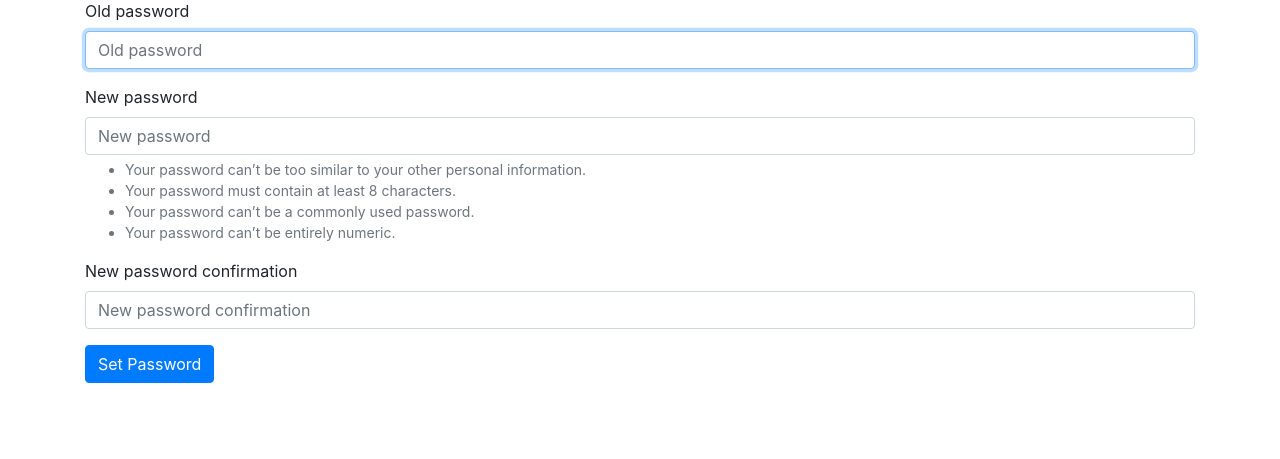
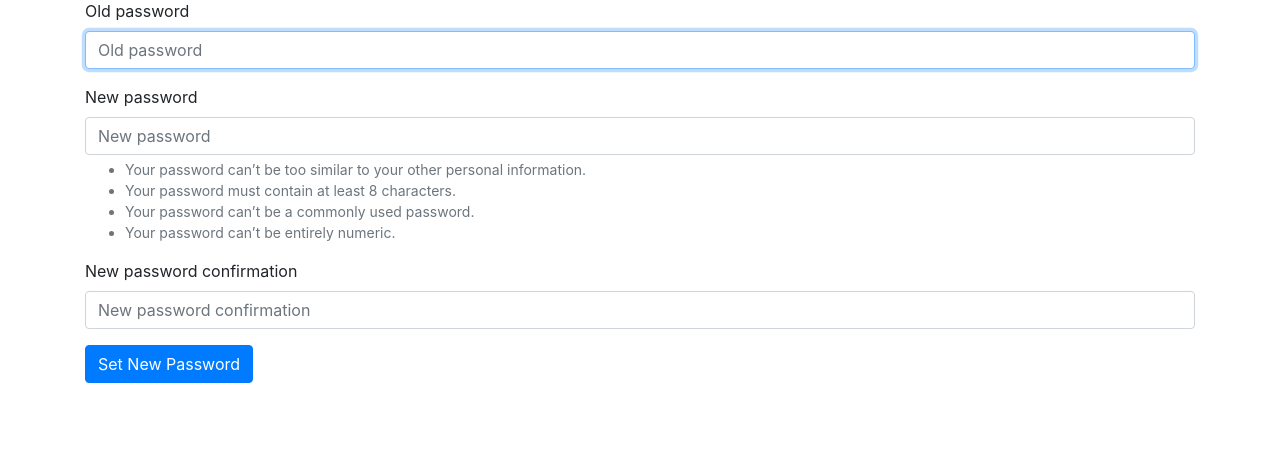
Before and after one commit to joeig/memodrop, a Django app: page /auth/password-change/ in a window 1280 px wide. Shown: the part 201-660 px from the top of the page. Run offline with Django 3.2, Linux system fonts and the light colour scheme; a user stored in the database is signed in; parts of the project's set-up code (start-up, migrations or seed data) failed here and were passed over; some libraries are stand-ins or nearby versions.

Commit message:
Change wording of password buttons

```diff
--- a/authentication/templates/auth/password-change.html
+++ b/authentication/templates/auth/password-change.html
@@ -7,7 +7,7 @@
         {% csrf_token %}
         {% bootstrap_form form %}
         {% buttons %}
-            <input type="submit" class="btn btn-primary" value="Set Password" />
+            <input type="submit" class="btn btn-primary" value="Set New Password" />
         {% endbuttons %}
     </form>
 {% endblock %}
--- a/memodrop/templates/main_authorized.html
+++ b/memodrop/templates/main_authorized.html
@@ -36,7 +36,7 @@
                         </a>
                         <div class="dropdown-menu" aria-labelledby="userDropdown">
                             <a class="dropdown-item" href="{% url 'auth-logout' %}" title="Sign out">Sign out</a>
-                            <a class="dropdown-item" href="{% url 'auth-password-change' %}" title="Change password">Change password</a>
+                            <a class="dropdown-item" href="{% url 'auth-password-change' %}" title="Change Password">Change Password</a>
                             {% if request.user.is_superuser %}
                                 <div class="dropdown-divider"></div>
                                 <a class="dropdown-item" href="{% url 'admin:index' %}" title="Django administration">Django
```
